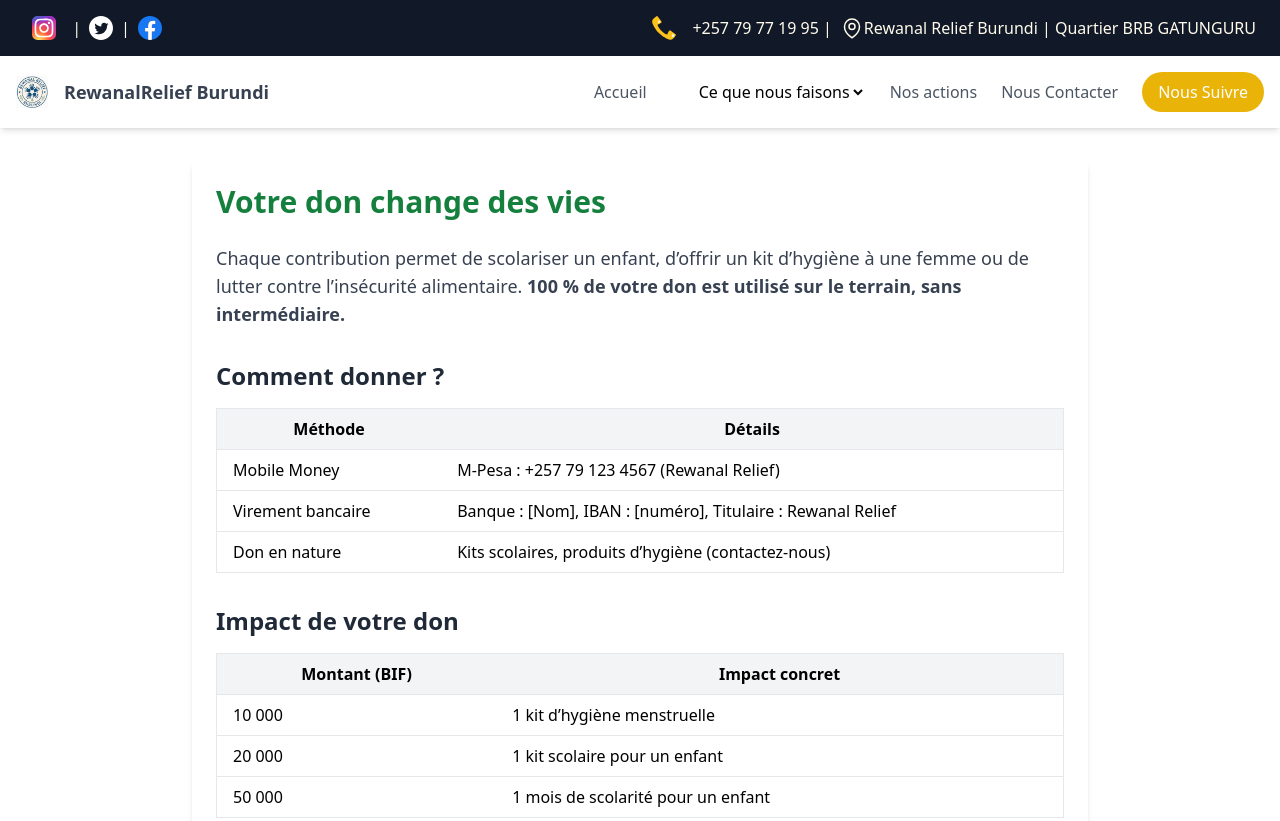
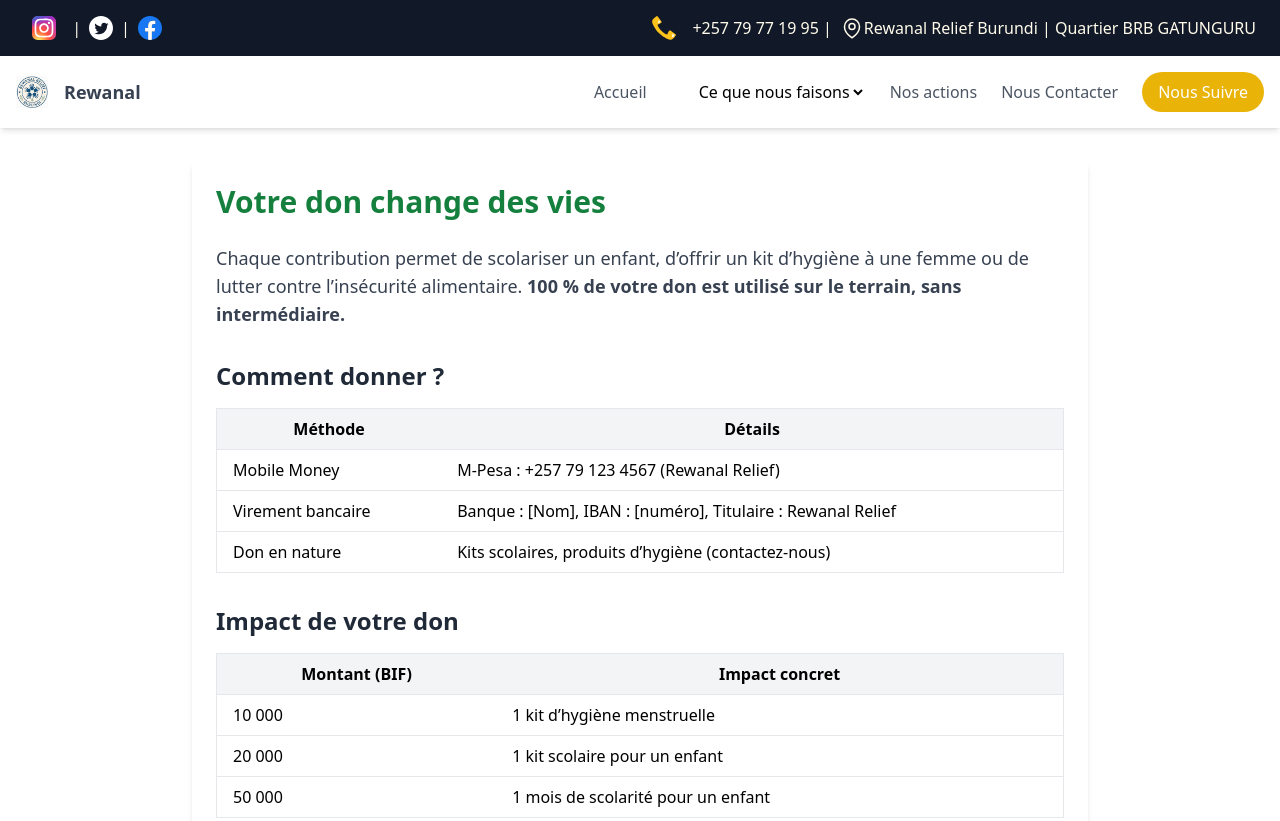
Before and after one commit to DevSam2025/rewanal, a website: page fireundon.html in a window 1280 px wide. Shown: the top 821 px of the page. Drawn offline with nearby package versions, Linux system fonts and the light colour scheme.

Commit message:
ajout des modif

```diff
--- a/fireundon.html
+++ b/fireundon.html
@@ -101,7 +101,8 @@
         <!-- Logo -->
         <div class="flex items-center space-x-2">
           <img src="./logo.jpg" alt="Logo" class="w-8 h-8">
-          <p class="font-bold text-gray-700 text-lg md:hidden  lg:flex">Rewanal <span class="hidden md:flex"> Relief Burundi</span></p>
+          <p class="font-bold text-gray-700 text-lg md:hidden  lg:flex">Rewanal <p class=" font-bold text-gray-700 text-lg md:hidden"> Relief
+              Burundi</p></p>
         </div>
 
         <!-- Desktop Menu -->
```
Also changed, not shown: src/apropos.html (+2 -1 lines).
